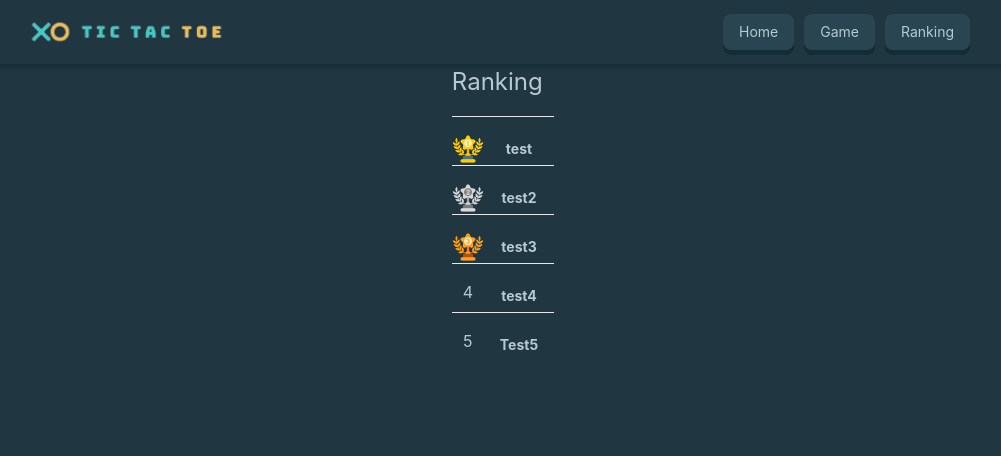
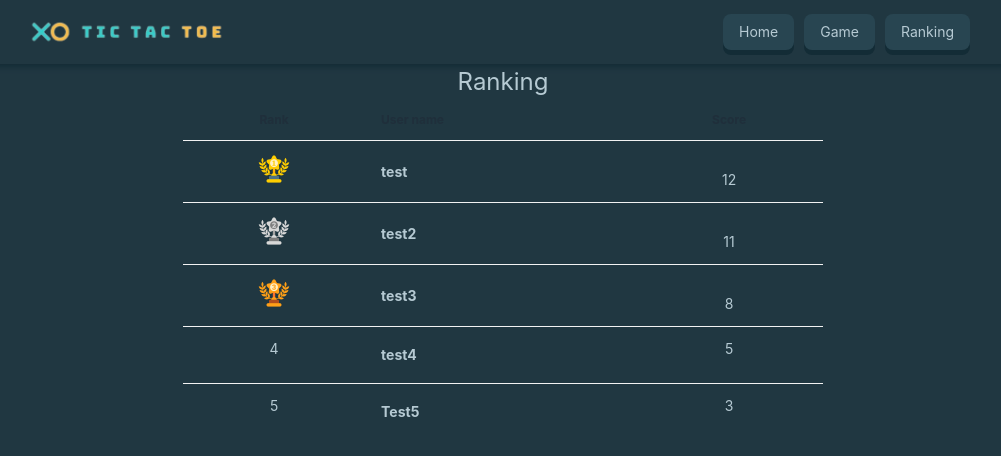
Before and after one commit to sarahlte/REACT_tic_tac_toe, a React (Vite) app: page /ranking in a window 1280 px wide. Shown: the top 456 px of the page, without its empty margins (137-1138 px from the left). Built offline with nearby package versions, Linux system fonts and the light colour scheme.

Commit message:
Update Ranking.jsx

```diff
--- a/src/pages/Ranking.jsx
+++ b/src/pages/Ranking.jsx
@@ -4,95 +4,92 @@ import second from '../assets/2nd-place.png'
 import third from '../assets/3rd-place.png'
 
 export default function Ranking() {
-    const [players, setPlayers] = useState([{rank: 1, name:'test'}, {rank:2, name:'test2'}, {rank: 3, name:'test3'}, {rank: 4, name:'test4'}, {rank:5, name:'Test5'}])
+    const [players, setPlayers] = useState([{rank: 1, name:'test', bestScore:12}, {rank:2, name:'test2', bestScore: 11}, {rank: 3, name:'test3', bestScore: 8}, {rank: 4, name:'test4', bestScore: 5}, {rank:5, name:'Test5', bestScore: 3}])
 
-    function PlayersRank({rank, name}) {
+    function PlayersRank({rank, name, bestScore}) {
         if(rank == 1){
             return (
-                <li className="pt-3 pb-0 sm:pt-4">
-                    <div className="flex items-center space-x-4 rtl:space-x-reverse">
-                        <div className="flex-shrink-0">
+                <tr className="pt-3 pb-0 sm:pt-4">
+                        <td className="flex justify-center">
                             <img className="w-8 h-8" src={first} alt="easy icon"/>
-                        </div>
-                        <div className="flex-1 min-w-0">
+                        </td>
+                        <td className="min-w-0">
                             <p className="text-sm font-bold truncate">
                                 {name}
                             </p>
-                        </div>
-                        <div className="inline-flex items-center text-base font-semibold text-gray-900 dark:text-white">
-                            <p></p>
-                        </div>
-                    </div>
-                </li>
+                        </td>
+                        <td className="flex justify-center">
+                            <p>{bestScore}</p>
+                        </td>
+                </tr>
             )
         } else if (rank == 2){
             return (
-                <li className="pt-3 pb-0 sm:pt-4">
-                    <div className="flex items-center space-x-4 rtl:space-x-reverse">
-                        <div className="flex-shrink-0">
+                <tr className="pt-3 pb-0 sm:pt-4">
+                        <td className="flex justify-center">
                             <img className="w-8 h-8" src={second} alt="easy icon"/>
-                        </div>
-                        <div className="flex-1 min-w-0">
+                        </td>
+                        <td className="min-w-0">
                             <p className="text-sm font-bold truncate">
                                 {name}
                             </p>
-                        </div>
-                        <div className="inline-flex items-center text-base font-semibold text-gray-900 dark:text-white">
-                            <p></p>
-                        </div>
-                    </div>
-                </li>
+                        </td>
+                        <td className="flex justify-center">
+                            <p>{bestScore}</p>
+                        </td>
+                </tr>
             )
         } else if (rank == 3){
             return (
-                <li className="pt-3 pb-0 sm:pt-4">
-                    <div className="flex items-center space-x-4 rtl:space-x-reverse">
-                        <div className="flex-shrink-0">
+                <tr className="pt-3 pb-0 sm:pt-4">
+                        <td className="flex justify-center">
                             <img className="w-8 h-8" src={third} alt="easy icon"/>
-                        </div>
-                        <div className="flex-1 min-w-0">
+                        </td>
+                        <td className="min-w-0">
                             <p className="text-sm font-bold truncate">
                                 {name}
                             </p>
-                        </div>
-                        <div className="inline-flex items-center text-base font-semibold text-gray-900 dark:text-white">
-                            <p></p>
-                        </div>
-                    </div>
-                </li>
+                        </td>
+                        <td className="flex justify-center">
+                            <p>{bestScore}</p>
+                        </td>
+                </tr>
             )
         }
         return (
-            <li className="pt-3 pb-0 sm:pt-4">
-                <div className="flex items-center space-x-4 rtl:space-x-reverse">
-                    <div className="flex-shrink-0">
-                        <p className='w-8 h-8'>{rank}</p>
-                    </div>
-                    <div className="flex-1 min-w-0">
+            <tr className="pt-3 pb-0 sm:pt-4">
+                    <td className="flex justify-center">
+                        <p className='w-8 h-8 text-center'>{rank}</p>
+                    </td>
+                    <td className="min-w-0">
                         <p className="text-sm font-bold truncate">
                             {name}
                         </p>
-                    </div>
-                    <div className="inline-flex items-center text-base font-semibold text-gray-900 dark:text-white">
-                        <p></p>
-                    </div>
-                </div>
-            </li>
+                    </td>
+                    <td className="flex justify-center">
+                        <p>{bestScore}</p>
+                    </td>
+            </tr>
         )
     }
 
     return (
         <div className="flex flex-col items-center">
-            <ul className="max-w-md divide-y divide-gray-200 dark:divide-gray-700">
-                <li className="pb-3 sm:pb-4">
-                    <div className="flex items-center justify-start space-x-4 rtl:space-x-reverse">
-                        <h1>Ranking</h1>
-                    </div>
-                </li>
-                {players.map((player) => (
-                    <PlayersRank key={player.rank} rank = {player.rank} name={player.name} />
-                ))}
-            </ul>
+            <h1>Ranking</h1>
+            <table className='table w-[50%]'>
+                <thead>
+                    <tr>
+                        <th className='flex justify-center'>Rank</th>
+                        <th>User name</th>
+                        <th className='flex justify-center'>Score</th>
+                    </tr>
+                </thead>
+                <tbody>
+                    {players.map((player) => (
+                        <PlayersRank key={player.rank} rank = {player.rank} name={player.name} bestScore={player.bestScore} />
+                    ))}
+                </tbody>
+            </table>
         </div>
     )
 }
```
